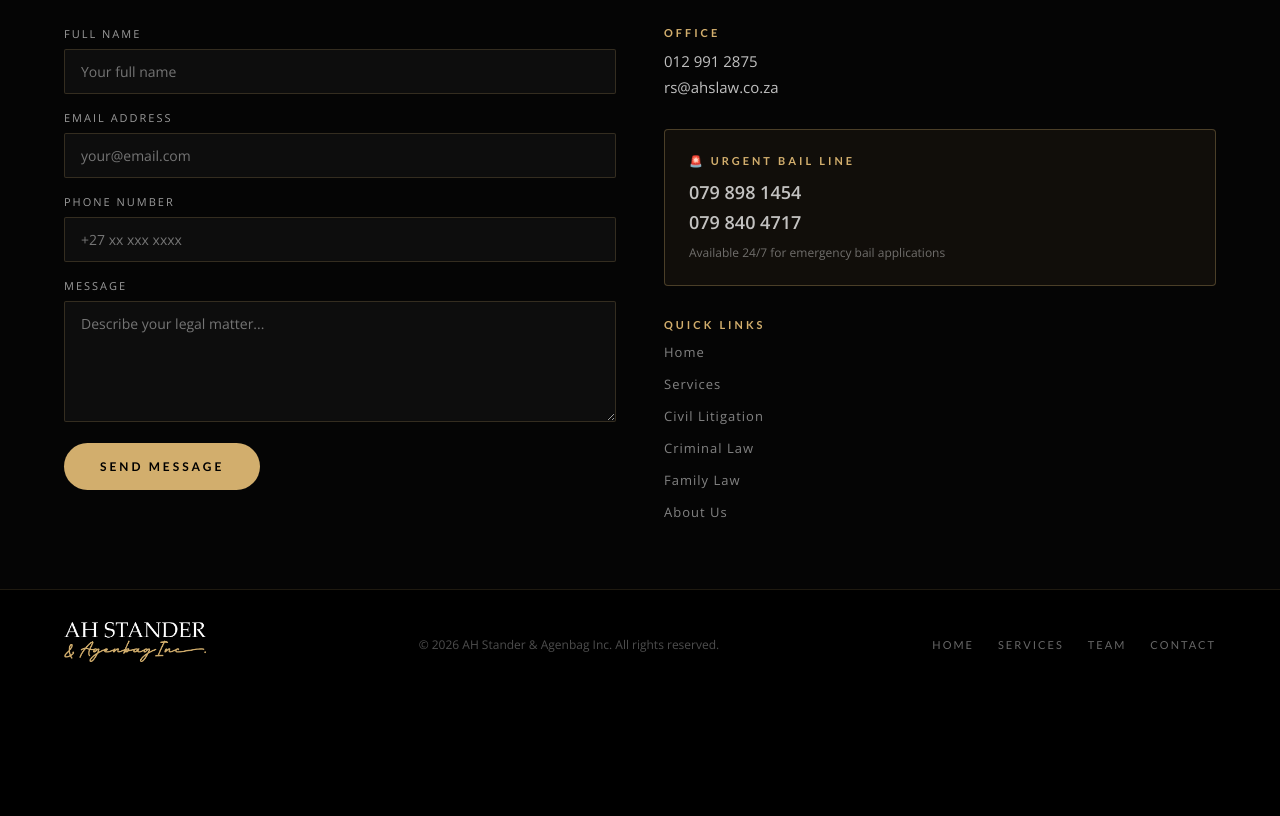
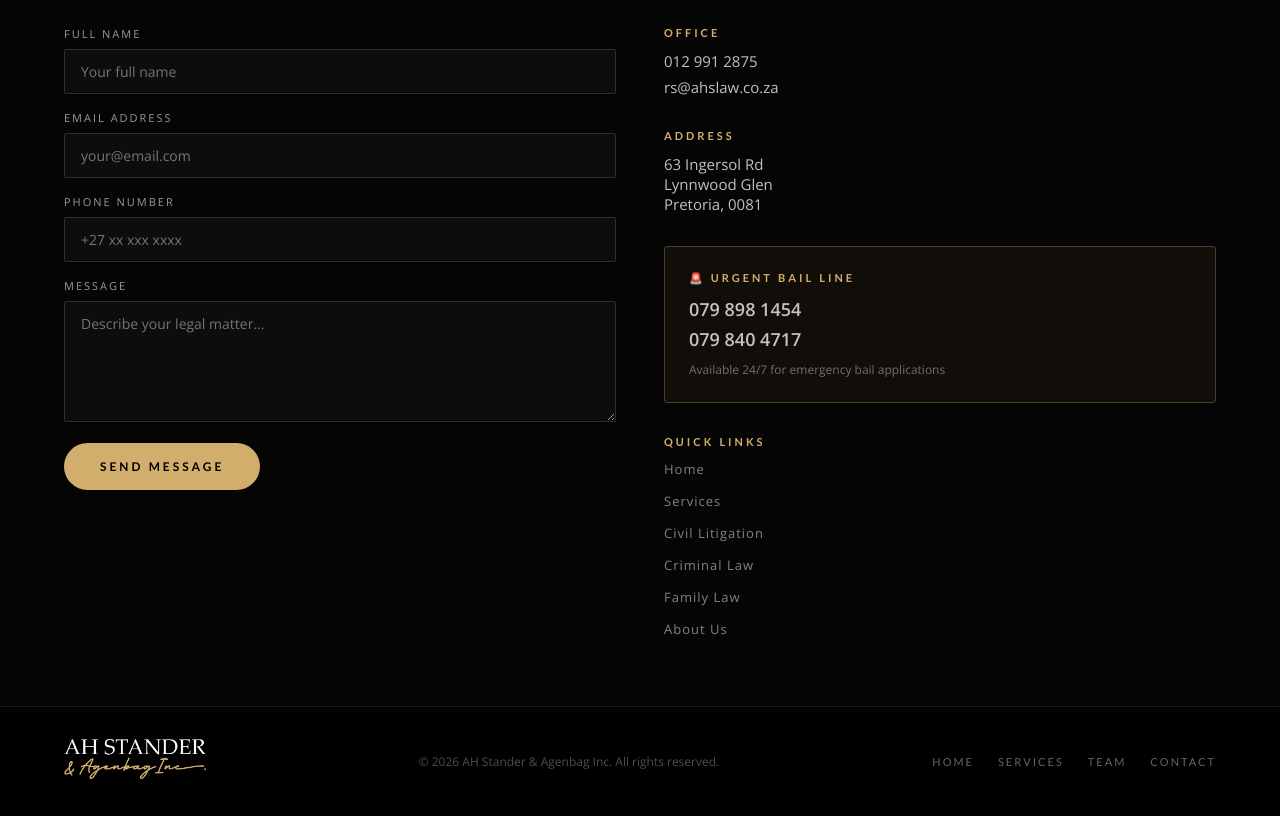
Before and after one commit to PMStander/ahslaw, a React (Vite) app: page / in a window 1280 px wide. Shown: the part 3722-4538 px from the top of the page. Before the commit the page ends 4421 px from the top, so only its background shows below. Built offline with nearby package versions, Linux system fonts and the light colour scheme.

Commit message:
Add office address to Contact section
Adds 63 Ingersol Rd, Lynnwood Glen, Pretoria 0081 as a clickable Google Maps link in the Our Details column.

Co-Authored-By: Claude Sonnet 4.6 <noreply@anthropic.com>

```diff
--- a/src/components/Contact.jsx
+++ b/src/components/Contact.jsx
@@ -191,6 +191,22 @@ export default function Contact() {
                 ]}
               />
 
+              {/* Address */}
+              <ContactBlock
+                label="Address"
+                lines={[
+                  <a
+                    key="address"
+                    href="https://maps.google.com/?q=63+Ingersol+Rd,+Lynnwood+Glen,+Pretoria,+0081"
+                    target="_blank"
+                    rel="noopener noreferrer"
+                    style={linkStyle}
+                  >
+                    63 Ingersol Rd<br />Lynnwood Glen<br />Pretoria, 0081
+                  </a>,
+                ]}
+              />
+
               {/* Urgent Bail Line */}
               <div
                 style={{
```
